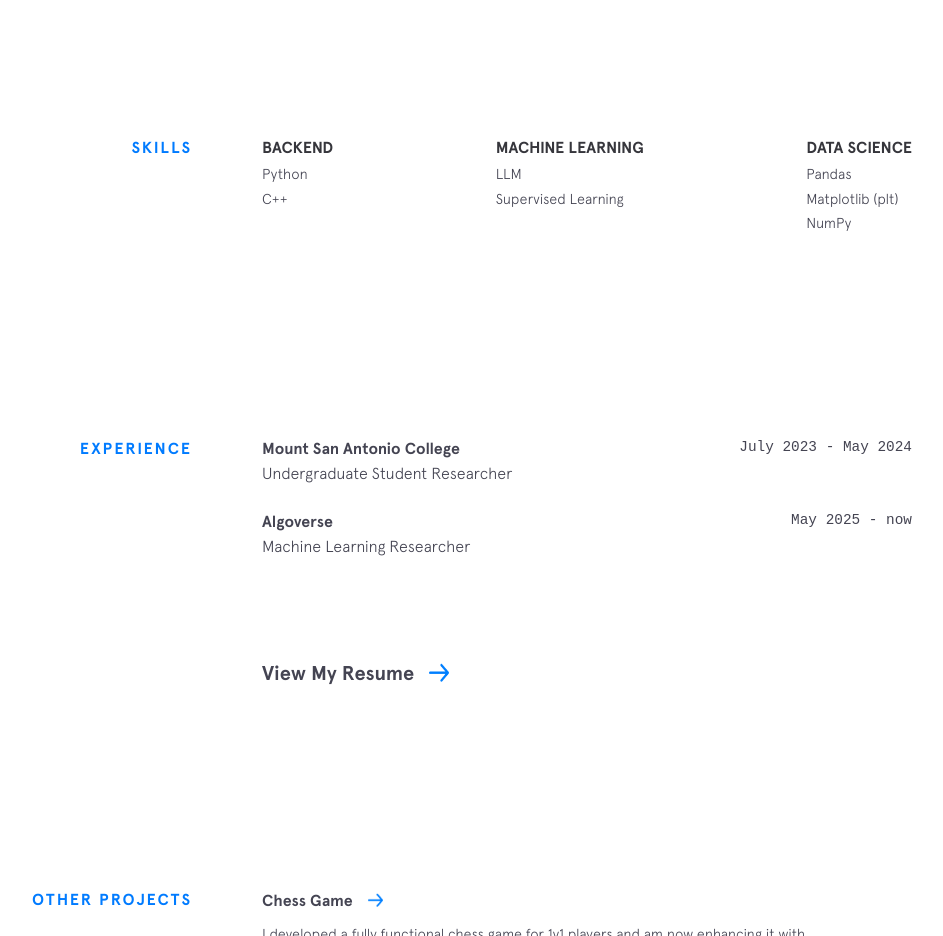
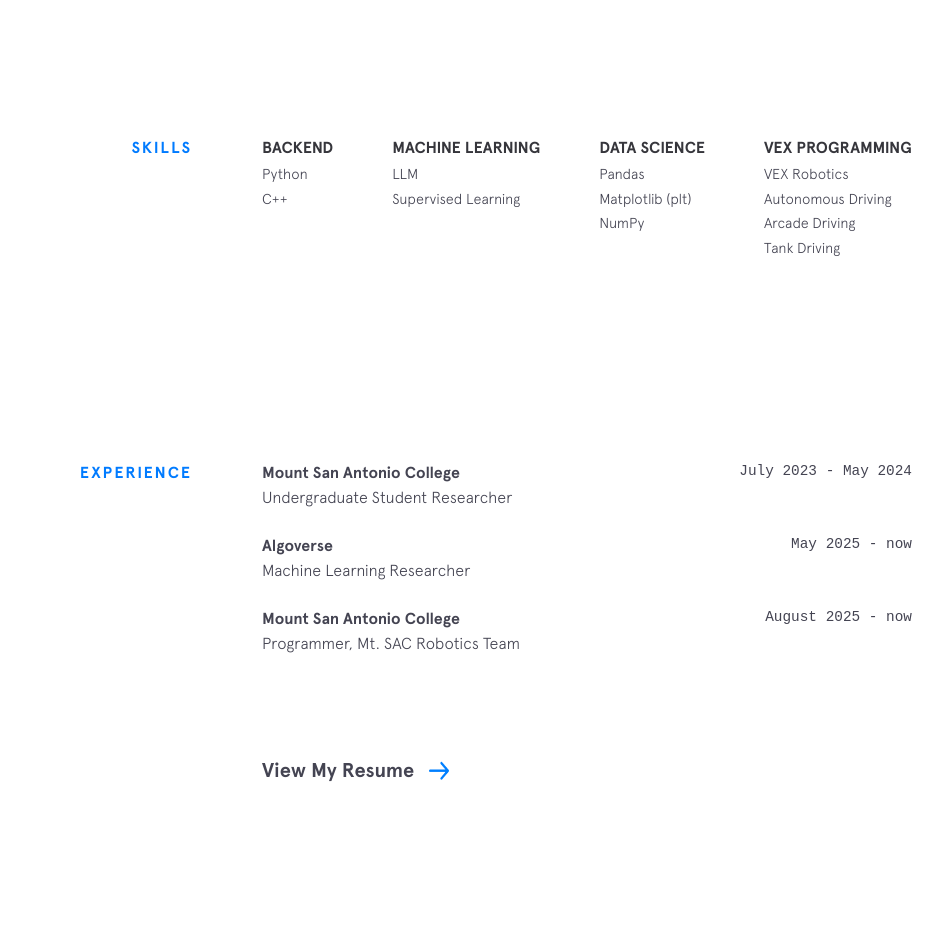
Before and after one commit to henrytran07/henrytran07.github.io, a Gatsby site: page / in a window 1280 px wide. Shown: the part 1160-2096 px from the top of the page, without its empty margins (188-1131 px from the left). Built offline with nearby package versions, Linux system fonts and the light colour scheme; Gatsby itself is replaced by a stand-in of ours.

Commit message:
Update skills and experience

```diff
--- a/src/components/experience/experience.js
+++ b/src/components/experience/experience.js
@@ -13,7 +13,13 @@ const experienceData = [
     "time": "May 2025 - now",
     "position": "Machine Learning Researcher",
     "url": "https://www.algoverse.com"
-  }
+  },
+  {
+    "institution": "Mount San Antonio College",
+    "time": "August 2025 - now",
+    "position": "Programmer, Mt. SAC Robotics Team",
+    "url": "https://www.mtsac.edu/engineering/robotics.html"
+  },
 ];
 
 const Experience = () => (
--- a/src/components/skills/skills.js
+++ b/src/components/skills/skills.js
@@ -8,6 +8,8 @@ const skillsData = {
   "mlframeworks": ["LLM", "Supervised Learning"],
   "dsTitle": "Data Science",
   "dataScienceSkills": ["Pandas", "Matplotlib (plt)", "NumPy"],
+  "roboticTitle": "VEX Programming",
+  "roboticSkills": ["VEX Robotics", "Autonomous Driving", "Arcade Driving", "Tank Driving"]
 };
 
 const Skills = () => (
@@ -44,6 +46,16 @@ const Skills = () => (
             ))}
           </ul>
         </div>
+
+        {/* Robotics Section */}
+        <div className="skillz__category">
+          <div className="skillz__category__label">{skillsData.roboticTitle}</div>
+          <ul>
+            {skillsData.roboticSkills.map((skill, index) => (
+              <li key={index} className="skillz__category__item">{skill}</li>
+            ))}
+          </ul>
+        </div>
       </div>
     </div>
   </section>
```
